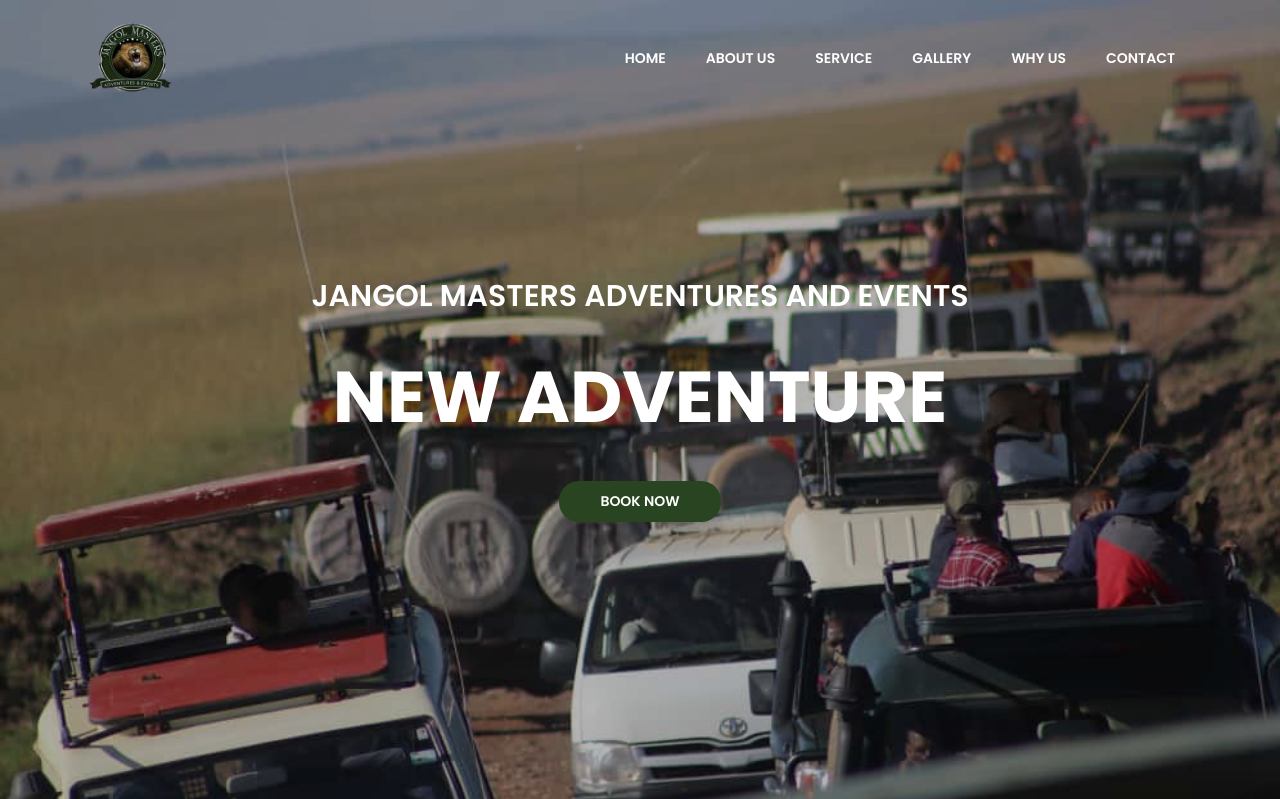
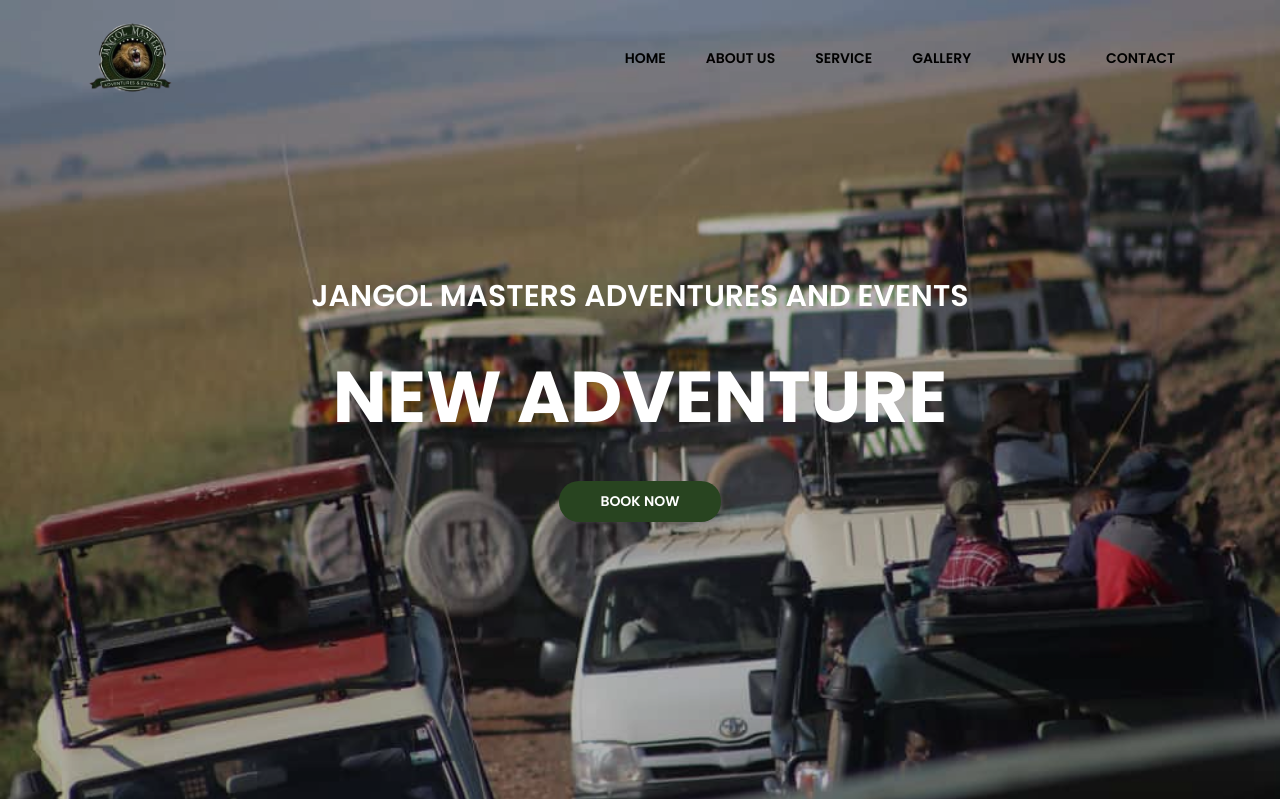
Before and after one commit to HILLARYOKELLOH/jangoladventures, a PHP site: page / in a window 1280 px wide. Shown: the top 799 px of the page. Run offline with PHP 8.4, Linux system fonts and the light colour scheme; some libraries are stand-ins or nearby versions.

Commit message:
first commit

```diff
--- a/css/main.css
+++ b/css/main.css
@@ -1911,7 +1911,7 @@ h1, h2, h3, h4, h5, h6 {
 .navbar-nav a {
   text-transform: uppercase;
   font-weight: 600;
-  color: white;
+  color: black;
   padding: 20px;
 }
 
@@ -2071,7 +2071,7 @@ h1, h2, h3, h4, h5, h6 {
   -moz-transition: all 0.3s ease 0s;
   -o-transition: all 0.3s ease 0s;
   transition: all 0.3s ease 0s;
-  background-color: #212D14;
+  background-color: white;
 }
 
 .dropdown-item {
```
